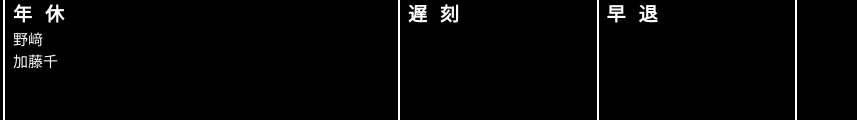
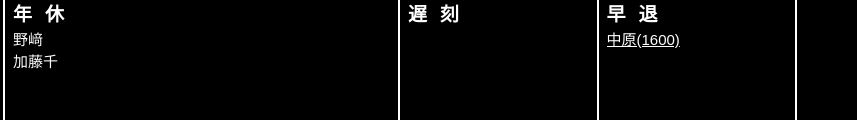
Before and after one commit to Proton-Wind/signage, a plain HTML site: page index.html in a window 1280 px wide. Shown: the part 242-362 px from the top of the page, without its empty margins (0-857 px from the left). Drawn offline with Linux system fonts and the light colour scheme.

Commit message:
Update digital signage (2026-11-25 09:00)

```diff
--- a/index.html
+++ b/index.html
@@ -151,7 +151,7 @@
       <div class="signage-cell">
         <div class="signage-title">早 退</div>
         <div class="signage-content">
-
+          <div class=" data-badge today-applied">中原(1600)</div>
         </div>
       </div>
     </div>
```
